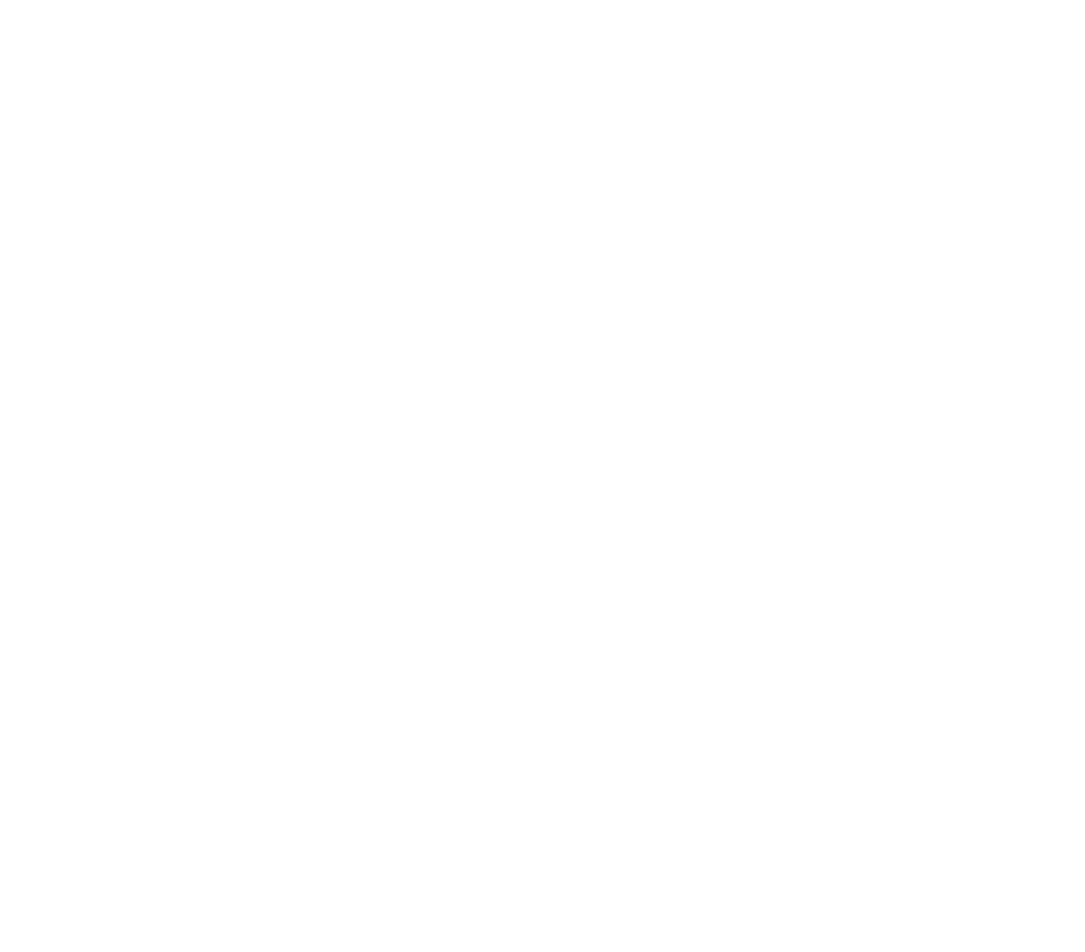
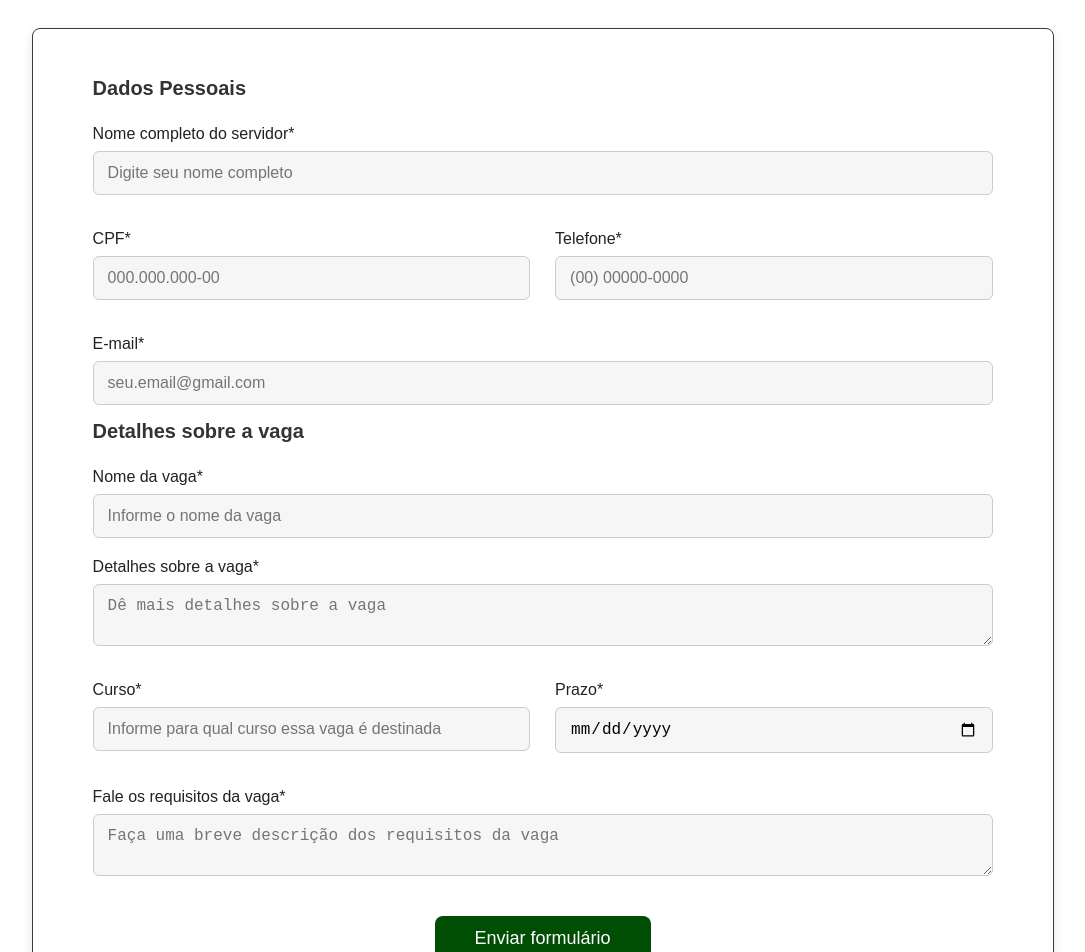
Before and after one commit to SEPE-PortalDeOportunidades/Frontend-PortalDeOportunidades, a Vue app: page /OpportunityRegistration in a window 1280 px wide. Before the commit this address had no page. Shown: the top 952 px of the page, without its empty margins (99-1184 px from the left). Before the commit the page ends 816 px from the top, so only its background shows below. Built offline with nearby package versions, Linux system fonts and the light colour scheme.

Commit message:
FEAT: create opportunity rregistration page

```diff
--- a/src/router/index.js
+++ b/src/router/index.js
@@ -25,15 +25,20 @@ const router = createRouter({
       name: 'VerifyCode',
       component: () => import('../views/VerifyCode.vue')
     },
-      {
+    {
       path: '/reset-password',
       name: 'Password',
       component: () => import('../views/ResetPassword.vue')
     },
-          {
+    {
       path: '/teste',
       name: 'teste',
       component: () => import('/src/teste.vue')
+    },
+    {
+      path: '/OpportunityRegistration',
+      name: 'Opportunity',
+      component: () => import('../views/OpportunityRegistration.vue')
     }
 
 
--- /dev/null
+++ b/src/views/OpportunityRegistration.vue
@@ -0,0 +1,160 @@
+<script setup>
+import { ref } from "vue"
+
+
+const nome = ref("")
+const cpf = ref("")
+const telefone = ref("")
+const email = ref("")
+const nomeVaga = ref("")
+const detalhesVaga = ref("")
+const curso = ref("")
+const prazo = ref("")
+const requisitos = ref("")
+//
+const enviarFormulario = () => {
+  const dados = {
+    nome: nome.value,
+    cpf: cpf.value,
+    telefone: telefone.value,
+    email: email.value,
+    nomeVaga: nomeVaga.value,
+    detalhesVaga: detalhesVaga.value,
+    curso: curso.value,
+    prazo: prazo.value,
+    requisitos: requisitos.value,
+  }
+}
+</script>
+
+<template>
+  <div class="container">
+
+    <div class="personal-infos">
+      <h1>Dados Pessoais</h1>
+
+      <label for="nome">Nome completo do servidor*<br>
+        <input v-model="nome" type="text" id="nome" placeholder="Digite seu nome completo" />
+      </label>
+
+      <div class="row">
+        <label for="cpf">CPF*<br>
+          <input v-model="cpf" type="text" id="cpf" placeholder="000.000.000-00" />
+        </label>
+
+        <label for="telefone">Telefone*<br>
+          <input v-model="telefone" type="text" id="telefone" placeholder="(00) 00000-0000" />
+        </label>
+      </div>
+
+      <label for="email">E-mail*<br>
+        <input v-model="email" type="email" id="email" placeholder="seu.email@gmail.com" />
+      </label>
+    </div>
+
+
+    <div class="vaga">
+      <h1>Detalhes sobre a vaga</h1>
+
+      <label for="nomeVaga">Nome da vaga*<br>
+        <input v-model="nomeVaga" type="text" id="nomeVaga" placeholder="Informe o nome da vaga" />
+      </label>
+
+      <label for="detalhesVaga">Detalhes sobre a vaga*<br>
+        <textarea v-model="detalhesVaga" id="detalhesVaga" placeholder="Dê mais detalhes sobre a vaga"></textarea>
+      </label>
+
+      <div class="row">
+        <label for="curso">Curso*<br>
+          <input v-model="curso" type="text" id="curso" placeholder="Informe para qual curso essa vaga é destinada" />
+        </label>
+
+        <label for="prazo">Prazo*<br>
+          <input v-model="prazo" type="date" id="prazo" />
+        </label>
+      </div>
+
+      <label for="requisitos">Fale os requisitos da vaga*<br>
+        <textarea v-model="requisitos" id="requisitos" placeholder="Faça uma breve descrição dos requisitos da vaga"></textarea>
+      </label>
+    </div>
+
+
+    <div class="button-wrapper">
+      <button type="button" @click="enviarFormulario">Enviar formulário</button>
+    </div>
+  </div>
+</template>
+
+<style scoped>
+.container {
+  border: 1px solid rgb(59, 59, 59);
+  border-radius: 8px;
+  padding: 35px 60px;
+  margin: 20px auto;
+  background-color: #fff;
+  box-shadow: 0 4px 12px rgba(0, 0, 0, 0.1);
+  max-width: 900px;
+}
+
+h1 {
+  font-size: 20px;
+  margin-bottom: 25px;
+  color: #333;
+}
+
+.row {
+  display: flex;
+  gap: 25px;
+  flex-wrap: wrap;
+  margin-top: 15px;
+}
+
+label {
+  display: block;
+  margin-top: 20px;
+  font-weight: 500;
+  color: #222;
+  width: 100%;
+}
+
+input,
+textarea {
+  display: block;
+  width: 100%;
+  max-width: 100%;
+  padding: 12px 14px;
+  margin-top: 8px;
+  font-size: 16px;
+  border: 1px solid #ccc;
+  border-radius: 6px;
+  background-color: #f6f6f6;
+  box-sizing: border-box;
+}
+
+.row label {
+  flex: 1;
+  min-width: 250px;
+}
+
+.button-wrapper {
+  display: flex;
+  justify-content: center;
+  margin-top: 40px;
+}
+
+button {
+  background-color: #004d04;
+  color: white;
+  font-size: 18px;
+  padding: 12px 40px;
+  border: none;
+  border-radius: 8px;
+  cursor: pointer;
+  transition: 0.2s;
+}
+
+button:hover {
+  background-color: #096900;
+}
+</style>
```
